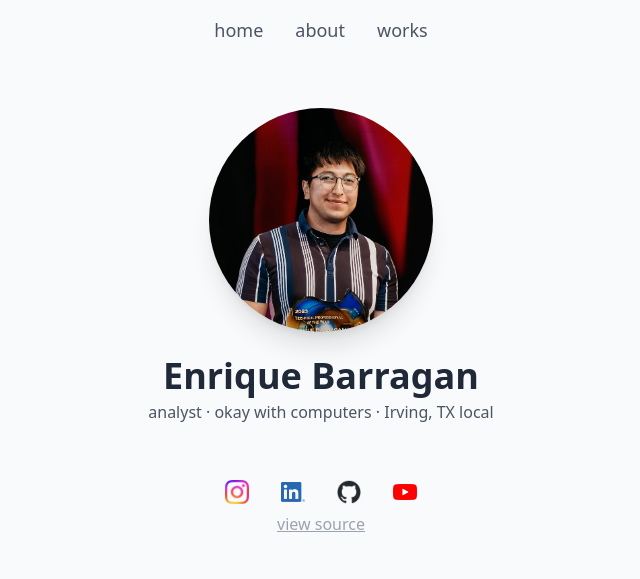
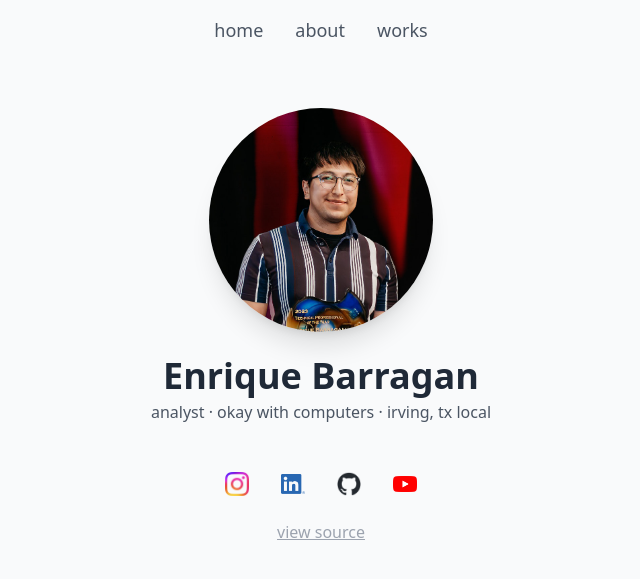
Before and after one commit to enriquebarragan/enriquebarragan.github.io, a Jekyll site: the page built from index.md, in a window 1280 px wide. Shown: the top 579 px of the page, without its empty margins (319-959 px from the left). Built offline with Jekyll 4.4.1, drawn with Linux system fonts in a browser that asks for light colours; nearby versions of some CDN libraries.

Commit message:
Update home.html

```diff
--- a/_layouts/home.html
+++ b/_layouts/home.html
@@ -10,7 +10,7 @@
 <body class="flex flex-col antialiased bg-gray-50 text-gray-800 pt-2">
   {% include nav.html %}
 
-  <main class="mx-auto max-w-3xl mt-14 mb-8 px-4">
+  <main class="mx-auto max-w-3xl mt-14 mb-6 px-4">
     <div class="flex justify-center mb-2">
       <img
         src="/assets/images/me.jpg"
@@ -22,7 +22,7 @@
     <div class="mx-auto max-w-xl px-4 pt-4 pb-4 text-center space-y-1 font-sans">
       <h1 class="text-4xl font-extrabold">Enrique Barragan</h1>
       <p class="text-sm sm:text-base text-gray-600">
-        analyst · okay with computers · Irving, TX local
+        analyst · okay with computers · irving, tx local
       </p>
     </div>
   </main>
@@ -32,7 +32,7 @@
   </div>
 
   <footer>
-  <div class="mx-auto w-fit">
+  <div class="mt-4 mx-auto w-fit">
     <a href="https://github.com/enriquebarragan/enriquebarragan.github.io"
        target="_blank" rel="noopener noreferrer"
        class="underline text-gray-400 hover:text-gray-600">
```
